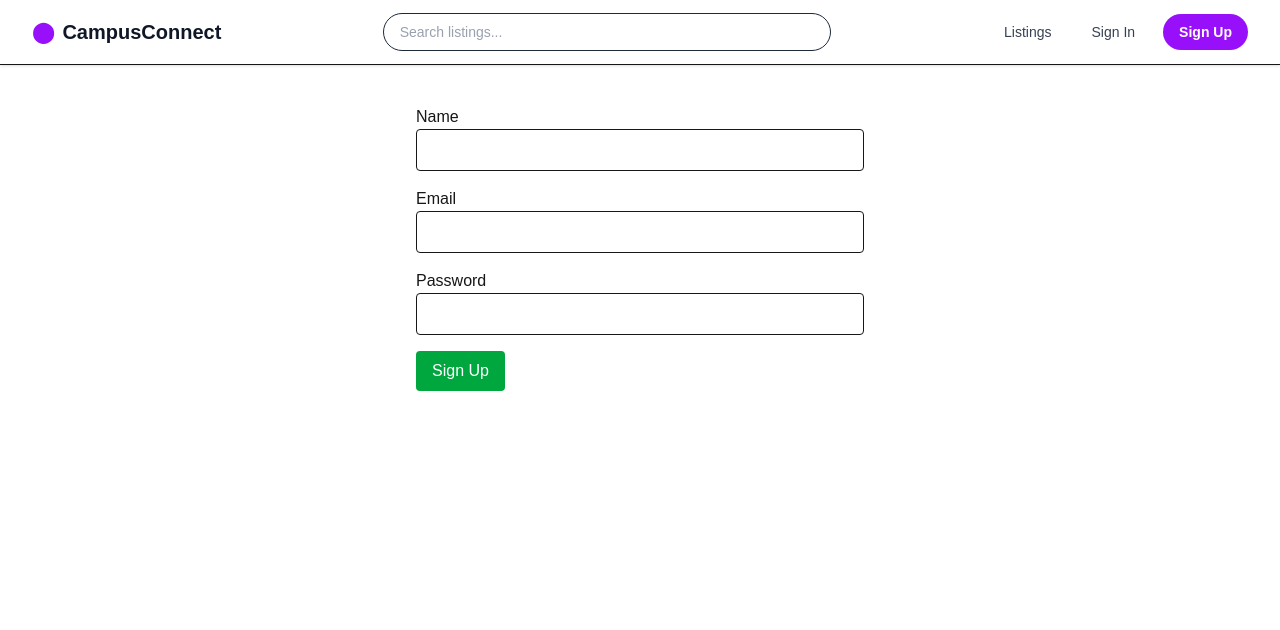
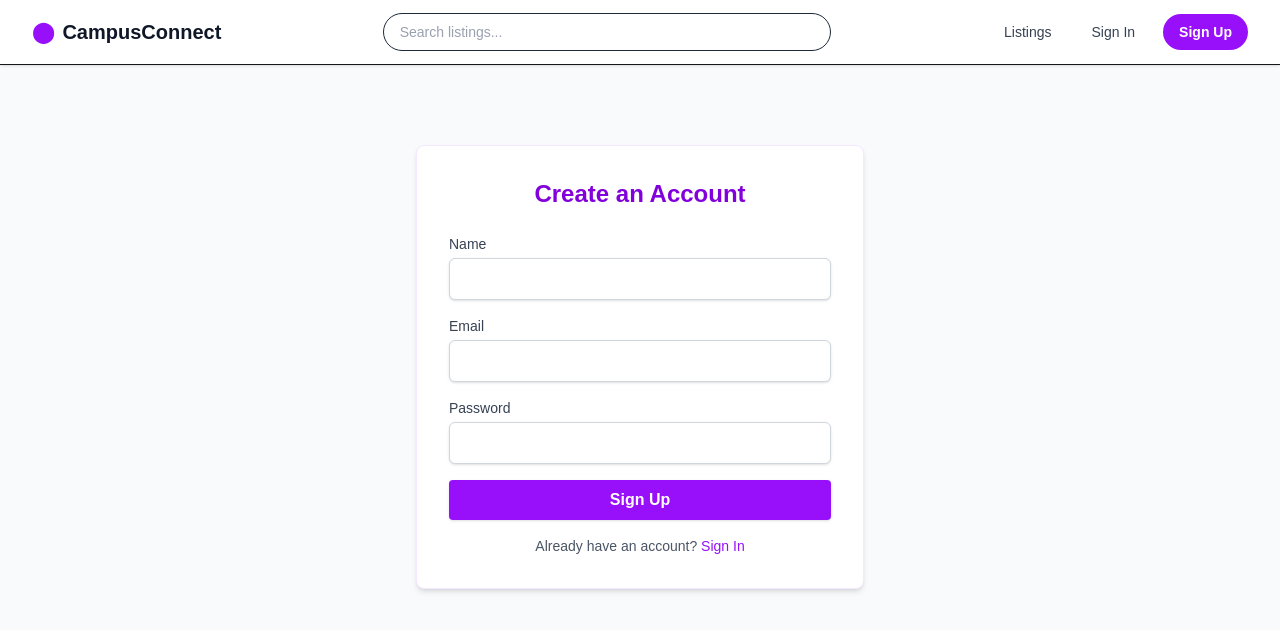
Before and after one commit to Jordan-Delp/Campus-Connect, a Next.js app: page /auth/signup in a window 1280 px wide. Shown: the top 630 px of the page. Built offline with nearby package versions, Linux system fonts and the light colour scheme; no server answers.

Commit message:
Redesign sign-in page with purple theme

```diff
--- a/src/app/auth/signup/page.tsx
+++ b/src/app/auth/signup/page.tsx
@@ -2,6 +2,7 @@
 
 import { useState } from 'react';
 import { useRouter } from 'next/navigation';
+import Link from 'next/link';
 
 export default function SignUpPage() {
   const router = useRouter();
@@ -29,46 +30,61 @@ export default function SignUpPage() {
   };
 
   return (
-    <form onSubmit={handleSubmit} className="max-w-md mx-auto space-y-4 mt-10">
+    <div className="min-h-screen bg-gray-50 px-4 pt-20">
+      <div className="max-w-md mx-auto bg-white p-8 rounded-lg shadow-md border border-purple-100">
+        <h2 className="text-2xl font-bold text-center text-purple-700 mb-6">
+          Create an Account
+        </h2>
+
+        <form onSubmit={handleSubmit} className="space-y-4">
           <div>
-        <label>Name</label>
+            <label className="block text-sm font-medium text-gray-700">Name</label>
             <input
               type="text"
               name="name"
               required
-          className="w-full p-2 border rounded"
+              className="mt-1 block w-full border border-gray-300 rounded-md p-2 bg-white text-black shadow-sm"
               value={formData.name}
               onChange={handleChange}
             />
           </div>
           <div>
-        <label>Email</label>
+            <label className="block text-sm font-medium text-gray-700">Email</label>
             <input
               type="email"
               name="email"
               required
-          className="w-full p-2 border rounded"
+              className="mt-1 block w-full border border-gray-300 rounded-md p-2 bg-white text-black shadow-sm"
               value={formData.email}
               onChange={handleChange}
             />
           </div>
           <div>
-        <label>Password</label>
+            <label className="block text-sm font-medium text-gray-700">Password</label>
             <input
               type="password"
               name="password"
               required
-          className="w-full p-2 border rounded"
+              className="mt-1 block w-full border border-gray-300 rounded-md p-2 bg-white text-black shadow-sm"
               value={formData.password}
               onChange={handleChange}
             />
           </div>
           <button
             type="submit"
-        className="bg-green-600 text-white px-4 py-2 rounded hover:bg-green-700"
+            className="w-full bg-purple-600 hover:bg-purple-700 text-white font-semibold px-4 py-2 rounded shadow transition"
           >
             Sign Up
           </button>
         </form>
+
+        <p className="text-sm text-center text-gray-600 mt-4">
+          Already have an account?{' '}
+          <Link href="/auth/signin" className="text-purple-600 hover:underline">
+            Sign In
+          </Link>
+        </p>
+      </div>
+    </div>
   );
 }
```
Lines whose indentation alone changed are shown as unchanged.
